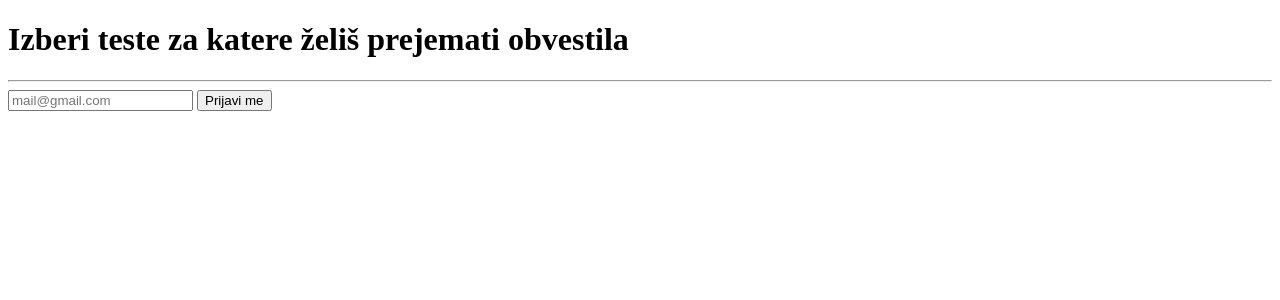
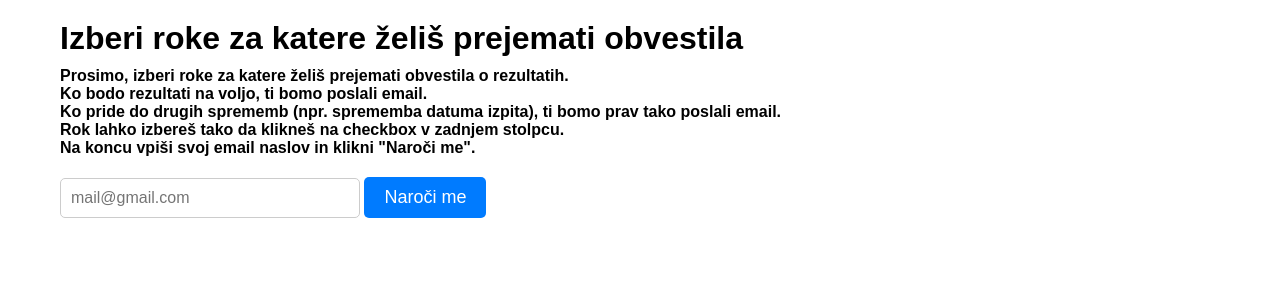
Before and after one commit to Mirko117/rezultat-alarm, a Django app: template apps/core/templates/core/select-exams.html in a window 1280 px wide. Shown: the top 300 px of the page. Run offline with Django 5.2, Linux system fonts and the light colour scheme; the template is opened without the code that fills it, so the values that code supplies are empty.

Commit message:
Refactor templates and add static files

```diff
--- a/apps/config/settings/base.py
+++ b/apps/config/settings/base.py
@@ -128,6 +128,11 @@ USE_TZ = True
 
 STATIC_URL = "static/"
 
+# Global static files directory
+STATICFILES_DIRS = [BASE_DIR / "static"]
+
+# Directory where collectstatic will collect static files for production
+STATIC_ROOT = BASE_DIR.parent / "staticfiles"
 
 # Logging configuration
 # https://docs.djangoproject.com/en/6.0/topics/logging/
--- a/apps/core/templates/core/index.html
+++ b/apps/core/templates/core/index.html
@@ -1,6 +1,8 @@
 {% extends 'base.html' %}
 
 {% block content %}
-<h1>Dobrodošli v Rezultat Alarm!</h1>
-<a href="{% url 'select_major' %}">Naročite se na obvestila</a>
+<main id="index-page">
+    <h1>Dobrodošli v Rezultat Alarm!</h1>
+    <a href="{% url 'select_major' %}">Naročite se na obvestila</a>
+</main>
 {% endblock %}
--- a/apps/core/templates/core/select-exams.html
+++ b/apps/core/templates/core/select-exams.html
@@ -1,28 +1,15 @@
 {% extends "base.html" %}
-
-{% block head %}
-<style>
-    table {
-        border-collapse: collapse;
-        width: 90%;
-    }
-
-    th, td {
-        border: 1px solid #ddd;
-        padding: 8px;
-    }
-
-    th {
-        background-color: #f2f2f2;
-        text-align: left;
-    }
-</style>
-{% endblock head %}
 
 {% block content %}
 
+<main id="select-exams-page" class="container">
+    <h1>Izberi roke za katere želiš prejemati obvestila</h1>
 
-<h1>Izberi teste za katere želiš prejemati obvestila</h1>
+    <p>Prosimo, izberi roke za katere želiš prejemati obvestila o rezultatih.</p>
+    <p>Ko bodo rezultati na voljo, ti bomo poslali email.</p>
+    <p>Ko pride do drugih sprememb (npr. sprememba datuma izpita), ti bomo prav tako poslali email.</p>
+    <p>Rok lahko izbereš tako da klikneš na checkbox v zadnjem stolpcu.</p>
+    <p>Na koncu vpiši svoj email naslov in klikni "Naroči me".</p>
 
     <form method="post" action="{% url 'subscribe' %}">
         {% csrf_token %}
@@ -35,7 +22,7 @@
 
             <table>
                 <tr>
-                <th>Test</th>
+                    <th>Rok</th>
                     <th>Datum in ura</th>
                     <th>Učilnica</th>
                     <th>Obvesti me</th>
@@ -45,9 +32,13 @@
                 {% if exam.school_class == class_ %}
                 <tr>
                     <td>{{ exam.name }}</td>
-                <td>{{ exam.date }} {{ exam.time }}</td>
+                    <td>{{ exam.date|date:"d.m.Y" }} {{ exam.time|time:"H:i" }}</td>
                     <td>{{ exam.classroom }}</td>
+                    {% if exam.results_available %}
+                    <td><a href="https://a3.sckr.si/EviVss/RezultatiRoka{{ exam.code }}.htm">Rezultati</a></td>
+                    {% else %}
                     <td><input type="checkbox" name="exam_ids" value="{{ exam.id }}"></td>
+                    {% endif %}
                 </tr>
                 {% endif %}
                 {% endfor %}
@@ -55,11 +46,10 @@
         </div>
         {% endfor %}
 
-    <hr>
         <input type="email" placeholder="mail@gmail.com" name="email" required>
-    <input type="submit" value="Prijavi me">
+        <input type="submit" value="Naroči me">
 
     </form>
-
+</main>
 
 {% endblock content %}
--- a/apps/core/urls.py
+++ b/apps/core/urls.py
@@ -4,7 +4,7 @@ from core.views import index, select_exams, select_major, subscribe
 
 urlpatterns = [
     path("", index, name="index"),
-    path("izbira-smeri/", select_major, name="select_major"),
-    path("izbira-izpitov/<int:major_id>/", select_exams, name="select_exams"),
-    path("subscribe/", subscribe, name="subscribe"),
+    path("izberi-smer/", select_major, name="select_major"),
+    path("izberi-izpite/<int:major_id>/", select_exams, name="select_exams"),
+    path("naroci-me/", subscribe, name="subscribe"),
 ]
--- /dev/null
+++ b/apps/static/styles.css
@@ -0,0 +1,106 @@
+* {
+    padding: 0;
+    margin: 0;
+    box-sizing: border-box;
+}
+
+body {
+    font-family: sans-serif;
+}
+
+.container {
+    max-width: 1200px;
+    margin: 0 auto;
+    padding: 20px;
+}
+
+#index-page, #select-major-page  {
+    display: flex;
+    flex-direction: column;
+    align-items: center;
+    justify-content: center;
+    height: 100vh;
+
+    ul {
+        list-style-type: none;
+    }
+
+    a {
+        display: inline-block;
+        padding: 10px 20px;
+        margin-top: 20px;
+        background-color: #007BFF;
+        color: white;
+        text-decoration: none;
+        border-radius: 5px;
+        font-size: 18px;
+        transition: background-color 0.3s;
+    }
+
+    a:hover {
+        background-color: #0056b3;
+        transition: background-color 0.3s;
+    }
+}
+
+#select-exams-page {
+
+    h1 {
+        margin-bottom: 10px;
+    }
+
+    p {
+        font-weight: 600;
+    }
+
+    h2 {
+        margin-top: 20px;
+    }
+
+    h3 {
+        margin-bottom: 5px;
+    }
+
+    table {
+        border-collapse: collapse;
+        width: 90%;
+    }
+
+    th, td {
+        border: 1px solid #ddd;
+        padding: 8px;
+    }
+
+    th {
+        background-color: #f2f2f2;
+        text-align: left;
+    }
+
+    form input[type="email"] {
+        display: inline-block;
+        width: 300px;
+        padding: 10px;
+        margin-top: 20px;
+        border: 1px solid #ccc;
+        border-radius: 5px;
+        font-size: 16px;
+    }
+
+    form input[type="submit"] {
+        display: inline-block;
+        padding: 10px 20px;
+        margin-top: 20px;
+        background-color: #007BFF;
+        color: white;
+        border: none;
+        border-radius: 5px;
+        font-size: 18px;
+        cursor: pointer;
+        transition: background-color 0.3s;
+    }
+
+    form input[type="submit"]:hover {
+        background-color: #0056b3;
+        transition: background-color 0.3s;
+    }
+}
--- a/apps/templates/base.html
+++ b/apps/templates/base.html
@@ -1,9 +1,15 @@
+{% load static %}
+
 <!DOCTYPE html>
 <html lang="sl">
 <head>
     <meta charset="UTF-8">
     <meta name="viewport" content="width=device-width, initial-scale=1.0">
+
+    <link rel="stylesheet" type="text/css" href="{% static 'styles.css' %}">
+
     {% block head %}{% endblock %}
+
     <title>{% block title %}Rezultat Alarm{% endblock %}</title>
 </head>
 <body>
```
Also changed, not shown: apps/core/templates/core/select-major.html (+6 -4 lines), apps/core/views.py (+21 -11 lines), 1 other file. Lines whose indentation alone changed are shown as unchanged.
